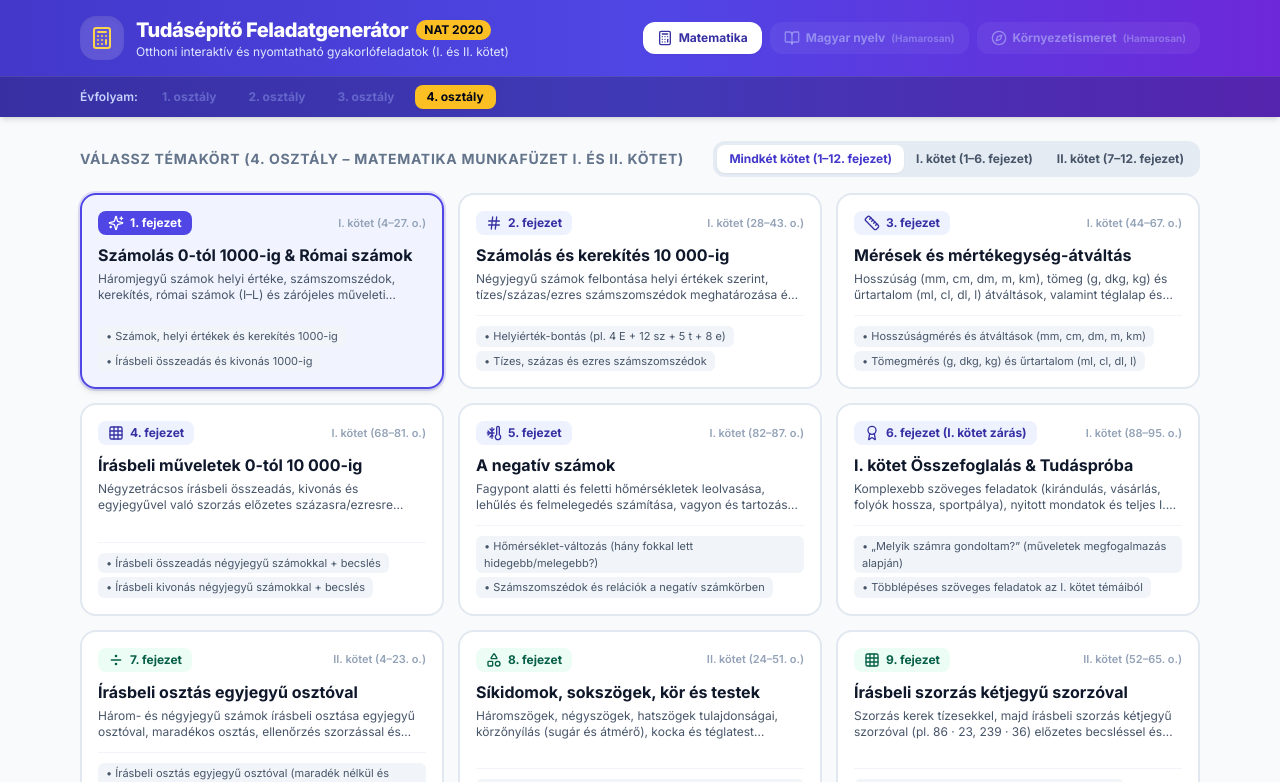
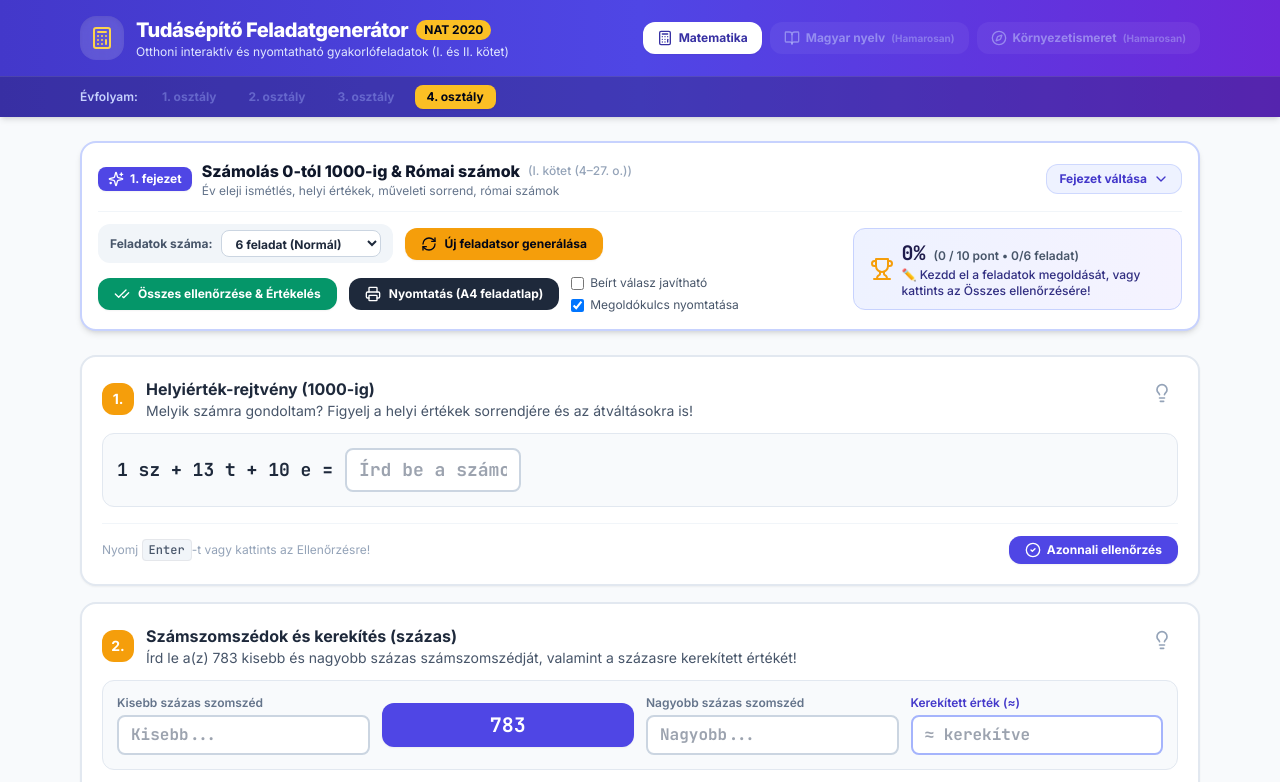
Before and after one commit to boba824/feladatgyar, a React (Vite) app: page / in a window 1280 px wide. Shown: the top 782 px of the page. Built offline with nearby package versions, Linux system fonts and the light colour scheme.

Commit message:
Smarter chapter selection

```diff
--- a/src/App.tsx
+++ b/src/App.tsx
@@ -1,11 +1,13 @@
 import { useMemo, useRef, useState } from 'react';
 import confetti from 'canvas-confetti';
 import {
-  ArrowUp,
   Award,
   BookOpen,
   Calculator,
+  Check,
   CheckCheck,
+  ChevronDown,
+  ChevronUp,
   Clock,
   Compass,
   Divide,
@@ -106,6 +108,7 @@ export function App() {
   const [selectedGrade, setSelectedGrade] = useState<GradeId>(4);
   const [volumeFilter, setVolumeFilter] = useState<VolumeFilter>('all');
   const [selectedTopicId, setSelectedTopicId] = useState<string>('matek-4-1000-ismetles');
+  const [isTopicPickerOpen, setIsTopicPickerOpen] = useState<boolean>(false);
   const [exerciseCount, setExerciseCount] = useState<number>(6);
   const [allowAnswerEdit, setAllowAnswerEdit] = useState<boolean>(false);
   const [includePrintKey, setIncludePrintKey] = useState<boolean>(true);
@@ -146,7 +149,6 @@ export function App() {
   );
 
   const summaryBoxRef = useRef<HTMLElement | null>(null);
-  const topicsSectionRef = useRef<HTMLElement | null>(null);
 
   const handleRegenerate = (topicId = selectedTopicId, count = exerciseCount) => {
     const nextExercises = generateWorksheet(topicId, count);
@@ -167,10 +169,8 @@ export function App() {
 
   const handleSelectTopic = (topicId: string) => {
     setSelectedTopicId(topicId);
+    setIsTopicPickerOpen(false);
     handleRegenerate(topicId, exerciseCount);
-    requestAnimationFrame(() => {
-      summaryBoxRef.current?.scrollIntoView({ behavior: 'smooth', block: 'start' });
-    });
   };
 
   const handleCheckAll = () => {
@@ -381,25 +381,77 @@ export function App() {
 
       {/* Main Content */}
       <main className="max-w-6xl w-full mx-auto px-4 py-6 flex-1 space-y-6">
-        {/* Topic Selector Grid (Hidden in Print) */}
-        <section ref={topicsSectionRef} className="print:hidden scroll-mt-4">
-          <div className="flex flex-col sm:flex-row sm:items-center justify-between gap-3 mb-4">
-            <h2 className="text-sm font-bold uppercase tracking-wider text-slate-500">
-              Válassz témakört ({selectedGrade}. osztály – Matematika Munkafüzet I. és II. kötet)
+        {/* Action Toolbar, Collapsible Topic Selector & Live Score Summary (Hidden in Print) */}
+        <section
+          ref={summaryBoxRef}
+          className="bg-white rounded-2xl border-2 border-indigo-200 p-4 shadow-md print:hidden scroll-mt-3"
+        >
+          {/* Active Topic Header Bar (Click to toggle topic selector) */}
+          <div className="pb-3 mb-3 border-b border-slate-100">
+            <div className="flex flex-wrap items-center justify-between gap-2">
+              <button
+                type="button"
+                onClick={() => setIsTopicPickerOpen((prev) => !prev)}
+                className="group flex items-center gap-2.5 text-left rounded-xl p-1 -m-1 hover:bg-slate-50 transition flex-1 min-w-0"
+              >
+                <span className="inline-flex items-center gap-1.5 px-2.5 py-1 rounded-lg text-xs font-bold bg-indigo-600 text-white shrink-0 shadow-sm">
+                  {activeTopic && renderTopicIcon(activeTopic.iconName)}
+                  <span>{activeTopic?.badge}</span>
+                </span>
+                <div className="min-w-0 flex-1">
+                  <div className="flex items-center gap-2 flex-wrap">
+                    <h2 className="text-sm sm:text-base font-extrabold text-slate-900 group-hover:text-indigo-700 transition truncate">
+                      {activeTopic?.title}
                     </h2>
+                    <span className="text-xs font-medium text-slate-400 hidden md:inline shrink-0">
+                      ({activeTopic?.volume})
+                    </span>
+                  </div>
+                  <p className="text-xs text-slate-500 truncate hidden sm:block">
+                    {activeTopic?.subtitle}
+                  </p>
+                </div>
+              </button>
 
-            {/* Volume Filter Tabs */}
-            <div className="inline-flex bg-slate-200/80 p-1 rounded-xl self-start">
+              <button
+                type="button"
+                onClick={() => setIsTopicPickerOpen((prev) => !prev)}
+                aria-expanded={isTopicPickerOpen}
+                className={`inline-flex items-center gap-1.5 px-3 py-1.5 rounded-xl text-xs font-bold transition shrink-0 ${
+                  isTopicPickerOpen
+                    ? 'bg-indigo-600 text-white shadow-sm'
+                    : 'text-indigo-700 bg-indigo-50 hover:bg-indigo-100 border border-indigo-200/80'
+                }`}
+              >
+                <span>{isTopicPickerOpen ? 'Fejezetek elrejtése' : 'Fejezet váltása'}</span>
+                {isTopicPickerOpen ? (
+                  <ChevronUp className="w-4 h-4" />
+                ) : (
+                  <ChevronDown className="w-4 h-4" />
+                )}
+              </button>
+            </div>
+
+            {/* Expandable Compact Topic Selector Panel */}
+            {isTopicPickerOpen && (
+              <div className="mt-3 pt-3 border-t border-slate-100">
+                <div className="flex flex-col sm:flex-row sm:items-center justify-between gap-2 mb-3">
+                  <span className="text-xs font-bold uppercase tracking-wider text-slate-500">
+                    Válassz fejezetet ({selectedGrade}. osztály – Matematika)
+                  </span>
+
+                  {/* Volume Filter Pills */}
+                  <div className="inline-flex bg-slate-100 p-1 rounded-xl self-start">
                     {[
-                { id: 'all' as VolumeFilter, label: 'Mindkét kötet (1–12. fejezet)' },
-                { id: 'vol1' as VolumeFilter, label: 'I. kötet (1–6. fejezet)' },
-                { id: 'vol2' as VolumeFilter, label: 'II. kötet (7–12. fejezet)' },
+                      { id: 'all' as VolumeFilter, label: 'Mind (1–12.)' },
+                      { id: 'vol1' as VolumeFilter, label: 'I. kötet (1–6.)' },
+                      { id: 'vol2' as VolumeFilter, label: 'II. kötet (7–12.)' },
                     ].map((tab) => (
                       <button
                         key={tab.id}
                         type="button"
                         onClick={() => setVolumeFilter(tab.id)}
-                  className={`px-3 py-1.5 rounded-lg text-xs font-bold transition ${
+                        className={`px-2.5 py-1 rounded-lg text-xs font-bold transition ${
                           volumeFilter === tab.id
                             ? 'bg-white text-indigo-700 shadow-sm'
                             : 'text-slate-600 hover:text-slate-900'
@@ -411,7 +463,8 @@ export function App() {
                   </div>
                 </div>
 
-          <div className="grid grid-cols-1 md:grid-cols-2 lg:grid-cols-3 gap-3.5">
+                {/* Compact 1-col (mobile) / 2-col (tablet & desktop) Topic List */}
+                <div className="grid grid-cols-1 sm:grid-cols-2 gap-2 max-h-[60vh] overflow-y-auto pr-0.5">
                   {filteredTopics.map((topic) => {
                     const isSelected = topic.id === selectedTopicId;
                     return (
@@ -419,86 +472,53 @@ export function App() {
                         key={topic.id}
                         type="button"
                         onClick={() => handleSelectTopic(topic.id)}
-                  className={`text-left p-4 rounded-2xl border-2 transition-all flex flex-col justify-between ${
+                        className={`text-left px-3 py-2.5 rounded-xl border transition-all flex items-center justify-between gap-2.5 ${
                           isSelected
-                      ? 'border-indigo-600 bg-indigo-50/70 shadow-md ring-2 ring-indigo-600/15'
-                      : 'border-slate-200 bg-white hover:border-indigo-300 hover:shadow-sm'
+                            ? 'border-indigo-600 bg-indigo-50/80 shadow-sm ring-1 ring-indigo-600/20'
+                            : 'border-slate-200 bg-slate-50/40 hover:bg-white hover:border-indigo-300'
                         }`}
                       >
-                  <div>
-                    <div className="flex items-center justify-between gap-2 mb-2">
+                        <div className="flex items-start gap-2.5 min-w-0 flex-1">
                           <span
-                        className={`inline-flex items-center gap-1.5 px-2.5 py-1 rounded-lg text-xs font-bold ${
+                            className={`inline-flex items-center gap-1 px-2 py-1 rounded-lg text-[11px] font-bold shrink-0 mt-0.5 ${
                               isSelected
                                 ? 'bg-indigo-600 text-white'
                                 : topic.volumeId === 'vol1'
-                            ? 'bg-indigo-50 text-indigo-800'
-                            : 'bg-emerald-50 text-emerald-800'
+                                ? 'bg-indigo-100/80 text-indigo-800'
+                                : 'bg-emerald-100/80 text-emerald-800'
                             }`}
                           >
                             {renderTopicIcon(topic.iconName)}
-                        <span>{topic.badge}</span>
+                            <span>{topic.chapterOrder}.</span>
                           </span>
-                      <span className="text-[11px] font-semibold text-slate-400">
-                        {topic.volume}
+                          <div className="min-w-0 flex-1">
+                            <div className="flex items-center gap-1.5">
+                              <span className="font-bold text-slate-900 text-xs sm:text-sm truncate">
+                                {topic.title}
                               </span>
                             </div>
-                    <h3 className="font-bold text-slate-900 text-base mb-1">
-                      {topic.title}
-                    </h3>
-                    <p className="text-xs text-slate-600 line-clamp-2">
-                      {topic.description}
+                            <p className="text-[11px] text-slate-500 truncate">
+                              {topic.subtitle}
                             </p>
                           </div>
+                        </div>
 
-                  <div className="mt-3 pt-2.5 border-t border-slate-100 flex flex-wrap gap-1">
-                    {topic.subtopics.slice(0, 2).map((sub, idx) => (
-                      <span
-                        key={idx}
-                        className="text-[11px] bg-slate-100 text-slate-600 px-2 py-0.5 rounded-md"
-                      >
-                        • {sub}
+                        <div className="flex items-center gap-1.5 shrink-0">
+                          <span className="text-[10px] font-semibold text-slate-400 hidden md:inline">
+                            {topic.volumeId === 'vol1' ? 'I. kötet' : 'II. kötet'}
                           </span>
-                    ))}
+                          {isSelected && (
+                            <span className="w-5 h-5 rounded-full bg-indigo-600 text-white flex items-center justify-center">
+                              <Check className="w-3 h-3" />
+                            </span>
+                          )}
                         </div>
                       </button>
                     );
                   })}
                 </div>
-        </section>
-
-        {/* Action Toolbar & Live Score Summary (Hidden in Print) */}
-        <section
-          ref={summaryBoxRef}
-          className="bg-white rounded-2xl border-2 border-indigo-200 p-4 shadow-md print:hidden scroll-mt-3"
-        >
-          {/* Active Topic Banner inside Summary Box */}
-          <div className="flex flex-wrap items-center justify-between gap-2 pb-3 mb-3 border-b border-slate-100">
-            <div className="flex items-center gap-2">
-              <span className="inline-flex items-center gap-1.5 px-2.5 py-1 rounded-lg text-xs font-bold bg-indigo-600 text-white">
-                {activeTopic && renderTopicIcon(activeTopic.iconName)}
-                <span>{activeTopic?.badge}</span>
-              </span>
-              <h2 className="text-base font-extrabold text-slate-900">
-                {activeTopic?.title}
-              </h2>
-              <span className="text-xs font-medium text-slate-400 hidden sm:inline">
-                ({activeTopic?.volume})
-              </span>
               </div>
-
-            <button
-              type="button"
-              onClick={() =>
-                topicsSectionRef.current?.scrollIntoView({
-                  behavior: 'smooth',
-                  block: 'start',
-                })
-              }
-              className="inline-flex items-center gap-1 px-2.5 py-1 rounded-lg text-xs font-semibold text-indigo-700 bg-indigo-50 hover:bg-indigo-100 transition"
-            >
-              <ArrowUp className="w-3.5 h-3.5" /> Témakörök választása
-            </button>
+            )}
           </div>
 
           <div className="flex flex-col lg:flex-row lg:items-center lg:justify-between gap-4">
```
Lines whose indentation alone changed are shown as unchanged.
